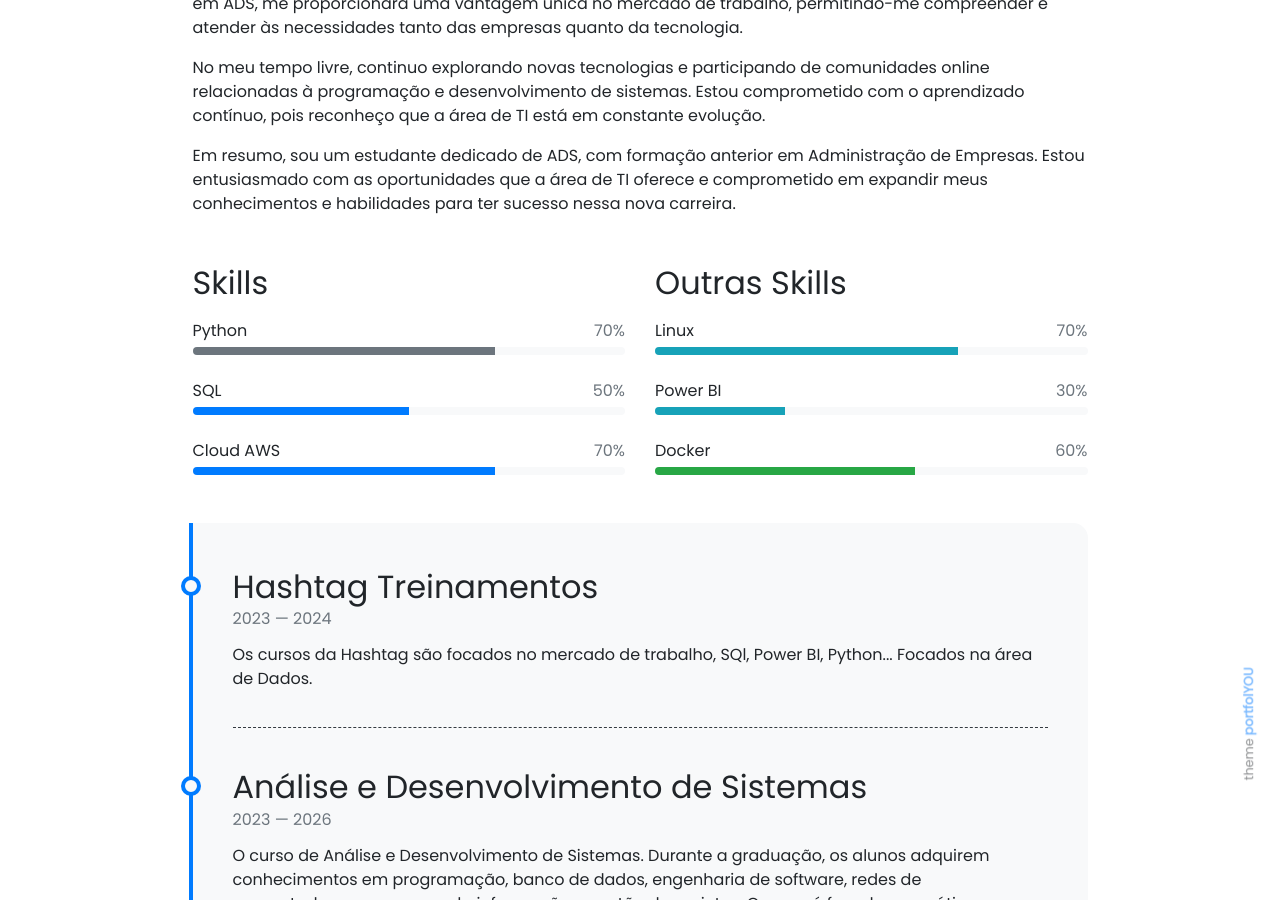
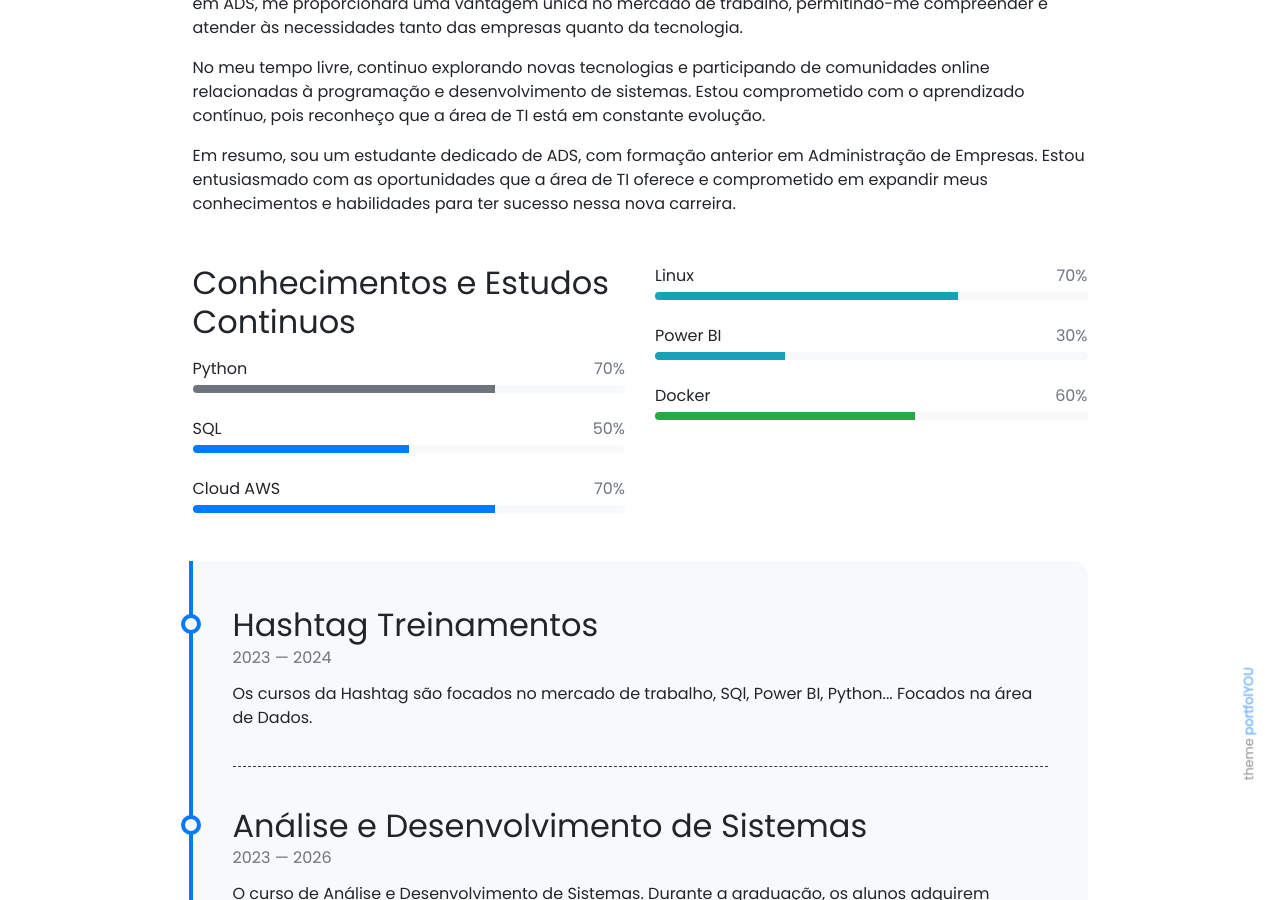
Before and after one commit to Vanessamachado93/Vanessamachado93.github.io, a Jekyll site: the page built from pages/about.md, in a window 1280 px wide and 900 px high, scrolled down 706 px. Built offline with Jekyll 4.4.1, drawn with Linux system fonts in a browser that asks for light colours; nearby versions of some CDN libraries; emoji names are drawn with the system emoji font.

Commit message:
Ajustes no titulos das skills

```diff
--- a/pages/about.md
+++ b/pages/about.md
@@ -24,8 +24,8 @@ No meu tempo livre, continuo explorando novas tecnologias e participando de comu
 
 Em resumo, sou um estudante dedicado de ADS, com formação anterior em Administração de Empresas. Estou entusiasmado com as oportunidades que a área de TI oferece e comprometido em expandir meus conhecimentos e habilidades para ter sucesso nessa nova carreira.
 <div class="row">
-{% include about/skills.html title="Skills" source=site.data.programming-skills %}
-{% include about/skills.html title="Outras Skills" source=site.data.other-skills %}
+{% include about/skills.html title="Conhecimentos e Estudos Continuos" source=site.data.programming-skills %}
+{% include about/skills.html title="" source=site.data.other-skills %}
 </div>
 
 <div class="row">
```
